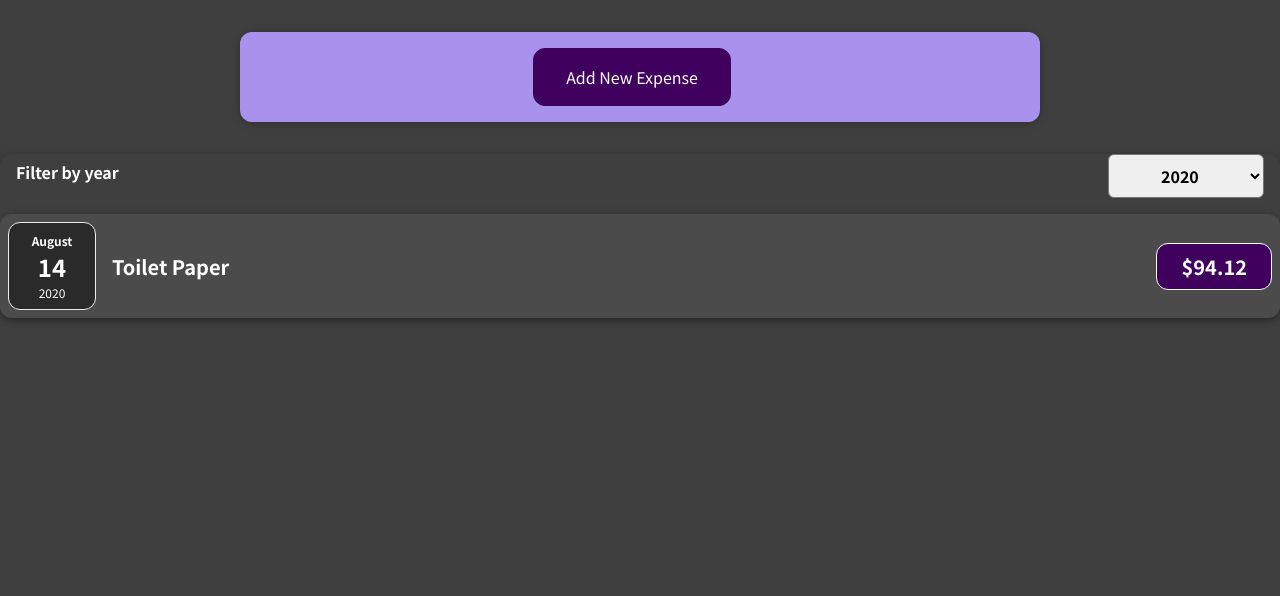
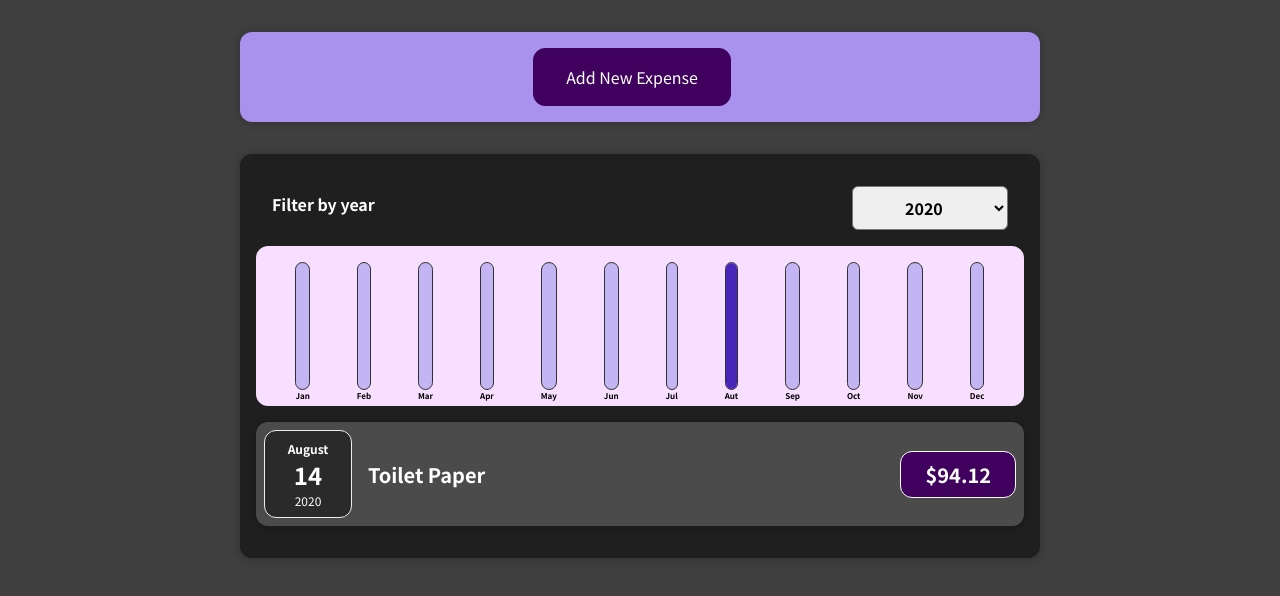
Before and after one commit to lkagan/expense-tracker, a React (Create React App) app: page / in a window 1280 px wide. Shown: the top 596 px of the page. Built offline with nearby package versions, Linux system fonts and the light colour scheme.

Commit message:
Expenses chart

```diff
--- /dev/null
+++ b/src/components/Chart/Chart.css
@@ -0,0 +1,9 @@
+.chart {
+    padding: 1rem;
+    border-radius: 12px;
+    background-color: #f8dfff;
+    text-align: center;
+    display: flex;
+    justify-content: space-around;
+    height: 10rem;
+}
--- /dev/null
+++ b/src/components/Chart/Chart.js
@@ -0,0 +1,21 @@
+import './Chart.css';
+import ChartBar from './ChartBar';
+
+const Chart = (props) => {
+    const dataPointValues = props.dataPoints.map(dataPoint => dataPoint.value);
+    const totalMaximum = Math.max(...dataPointValues);
+
+    return <div className="chart">
+        {
+            props.dataPoints.map(dataPoint => (
+                <ChartBar
+                    value={dataPoint.value}
+                    maxValue={totalMaximum}
+                    label={dataPoint.label}
+                />
+            ))
+        }
+    </div>
+}
+
+export default Chart;
--- /dev/null
+++ b/src/components/Chart/ChartBar.css
@@ -0,0 +1,30 @@
+.chart-bar {
+    height: 100%;
+    display: flex;
+    flex-direction: column;
+    align-items: center;
+}
+
+.chart-bar__inner {
+    height: 100%;
+    width: 100%;
+    border: 1px solid #313131;
+    border-radius: 12px;
+    background-color: #c3b4f3;
+    overflow: hidden;
+    display: flex;
+    flex-direction: column;
+    justify-content: flex-end;
+}
+
+.chart-bar__fill {
+    background-color: #4826b9;
+    width: 100%;
+    transition: all 0.3s ease-out;
+}
+
+.chart-bar__label {
+    font-weight: bold;
+    font-size: 0.5rem;
+    text-align: center;
+}
--- /dev/null
+++ b/src/components/Chart/ChartBar.js
@@ -0,0 +1,20 @@
+import './ChartBar.css'
+
+const ChartBar = (props) => {
+    let barFillHeight = '0%';
+
+    if (props.maxValue > 0) {
+        barFillHeight = Math.round((props.value / props.maxValue) * 100) + '%';
+    }
+
+    return (
+        <div className="chart--bar">
+            <div className="chart-bar__inner">
+                <div className="chart-bar__fill" style={{height: barFillHeight}}></div>
+            </div>
+            <div className="chart-bar__label">{props.label}</div>
+        </div>
+    )
+};
+
+export default ChartBar;
--- a/src/components/Expenses/Expenses.js
+++ b/src/components/Expenses/Expenses.js
@@ -1,5 +1,7 @@
+import './Expenses.css';
 import Card from '../UI/Card';
 import ExpensesFilter from "./ExpensesFilter";
+import ExpensesChart from "./ExpensesChart";
 import {useState} from "react";
 import ExpensesList from "./ExpensesList";
 
@@ -18,6 +20,7 @@ export default function Expenses(props) {
         <div>
             <Card className={"expenses"}>
             <ExpensesFilter onYearChange={onYearChangeHandler} selected={filterYear}/>
+                <ExpensesChart expenses={filteredExpenses} />
                 <ExpensesList items={filteredExpenses} />
             </Card>
         </div>
--- /dev/null
+++ b/src/components/Expenses/ExpensesChart.js
@@ -0,0 +1,26 @@
+import Chart from '../Chart/Chart';
+
+const ExpensesChart = props => {
+    const chartDataPoints = [
+        { label: 'Jan', value: 0 },
+        { label: 'Feb', value: 0 },
+        { label: 'Mar', value: 0 },
+        { label: 'Apr', value: 0 },
+        { label: 'May', value: 0 },
+        { label: 'Jun', value: 0 },
+        { label: 'Jul', value: 0 },
+        { label: 'Aut', value: 0 },
+        { label: 'Sep', value: 0 },
+        { label: 'Oct', value: 0 },
+        { label: 'Nov', value: 0 },
+        { label: 'Dec', value: 0 },
+    ];
+
+    for (const expense of props.expenses) {
+        chartDataPoints[expense.date.getMonth()].value += expense.amount;
+    }
+
+    return <Chart dataPoints={chartDataPoints} />
+}
+
+export default ExpensesChart;
```
